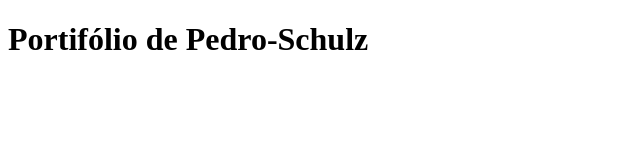
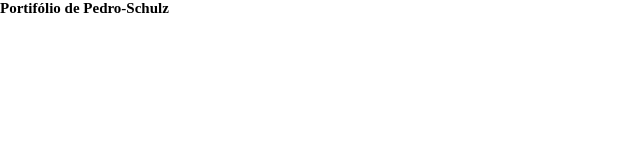
Before and after one commit to GitFlowTest446/gitflowtest, a plain HTML site: page index.html in a window 1280 px wide. Shown: the whole page, without its empty margins (0-640 px from the left). Drawn offline with Linux system fonts and the light colour scheme.

Commit message:
creating style.css

```diff
--- /dev/null
+++ b/assets/style.css
@@ -0,0 +1,6 @@
+* {
+    margin: 0px;
+    padding: 0px;
+    list-style: none;
+    font-size: 15px;
+}
--- a/index.html
+++ b/index.html
@@ -4,6 +4,7 @@
     <meta charset="UTF-8">
     <meta name="viewport" content="width=device-width, initial-scale=1.0">
     <title>Portifólio</title>
+    <link  rel="stylesheet" href="assets/style.css" type="text/css"/>
 </head>
 <body>
     <h1>Portifólio de Pedro-Schulz </h1>
```
